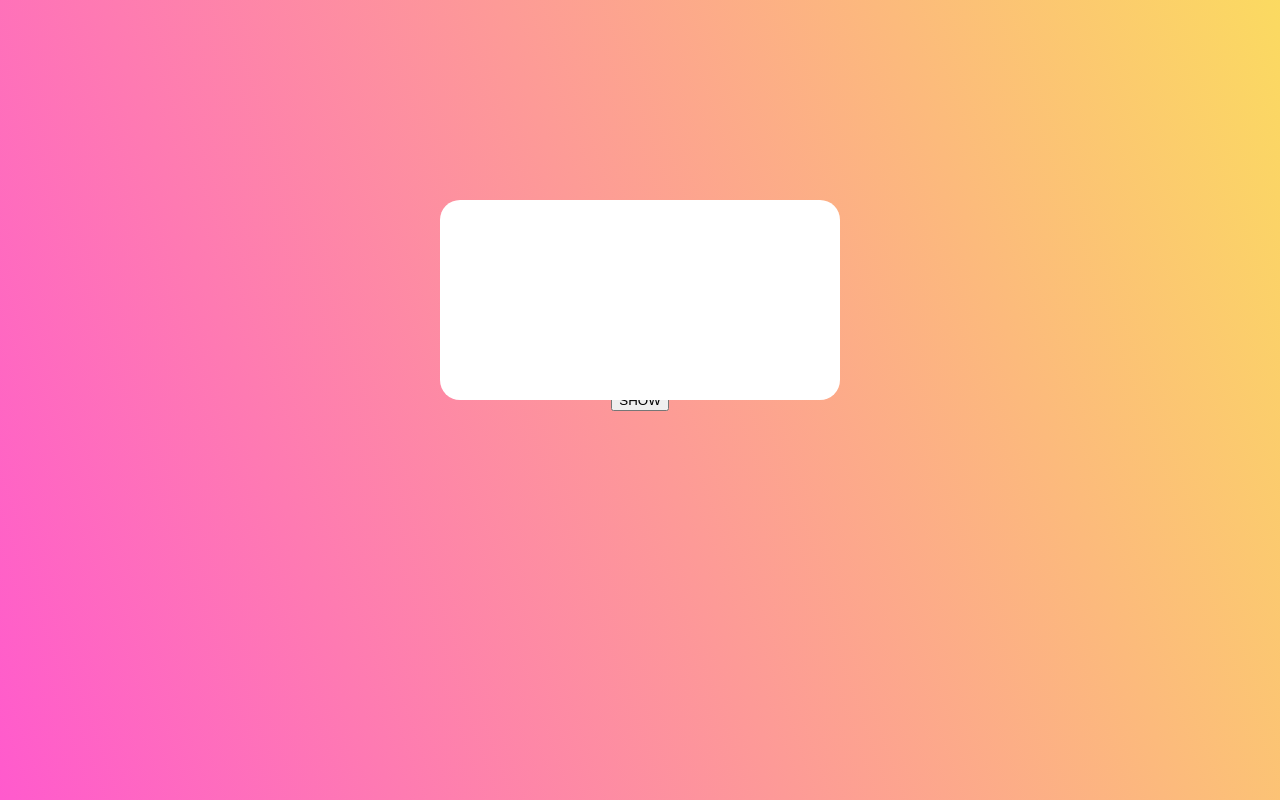
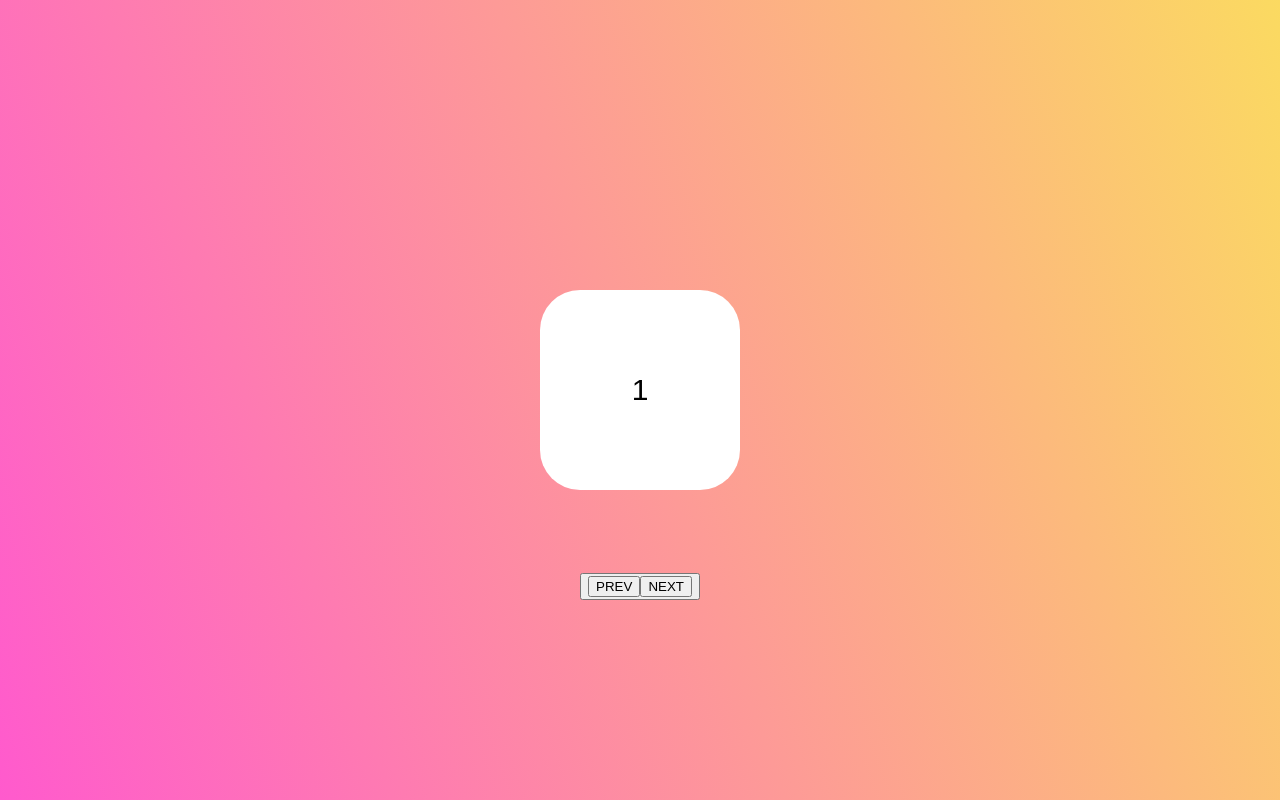
Before and after one commit to yyeonkim/react-masterclass, a React (Create React App) app: page / in a window 1280 px wide. Built offline with nearby package versions, Linux system fonts and the light colour scheme.

Commit message:
Create sliders

```diff
--- a/src/App.tsx
+++ b/src/App.tsx
@@ -2,23 +2,55 @@ import styled from "styled-components";
 import { AnimatePresence, motion } from "framer-motion";
 import { useState } from "react";
 
+// Animation Variants
+
+const boxVariants = {
+  entry: (back: boolean) => ({
+    opacity: 0,
+    x: back ? -200 : 200,
+    scale: 0.5,
+    transition: { duration: 0.5 },
+  }),
+  center: { opacity: 1, x: 0, scale: 1, transition: { duration: 0.5 } },
+  exit: (back: boolean) => ({
+    opacity: 0,
+    x: back ? 200 : -200,
+    scale: 0.5,
+    transition: { duration: 0.5 },
+  }),
+};
+
 export default function App() {
-  const [showing, setShowing] = useState(true);
-  const toggleShowing = () => setShowing((prev) => !prev);
+  const [visible, setVisible] = useState(0);
+  const [back, setBack] = useState(false);
+
+  const getNextSlider = () => {
+    setBack(false);
+    setVisible((prev) => (prev + 1) % 10);
+  };
+  const getPrevSlider = () => {
+    setBack(true);
+    setVisible((prev) => (prev + 9) % 10);
+  };
 
   return (
     <Wrapper>
-      <button onClick={toggleShowing}>SHOW</button>
-      <AnimatePresence>
-        {showing && (
-          <Box
-            variants={boxVariants}
-            initial="Initial"
-            animate="visible"
-            exit="exit"
-          />
-        )}
+      <AnimatePresence custom={back}>
+        <Box
+          custom={back}
+          variants={boxVariants}
+          initial="entry"
+          animate="center"
+          exit="exit"
+          key={visible}
+        >
+          {visible + 1}
+        </Box>
       </AnimatePresence>
+      <Buttons>
+        <button onClick={getPrevSlider}>PREV</button>
+        <button onClick={getNextSlider}>NEXT</button>
+      </Buttons>
     </Wrapper>
   );
 }
@@ -34,18 +66,19 @@ const Wrapper = styled(motion.div)`
 `;
 
 const Box = styled(motion.div)`
-  width: 40rem;
+  position: absolute;
+  width: 20rem;
   height: 20rem;
+  display: flex;
+  justify-content: center;
+  align-items: center;
+  font-size: 3rem;
   background-color: white;
-  border-radius: 20px;
-  position: absolute;
-  top: 20rem;
+  border-radius: 40px;
+  margin-bottom: 2rem;
 `;
 
-// Animation Variants
-
-const boxVariants = {
-  Initial: { opacity: 0 },
-  visible: { opacity: 1, scale: 1, rotateZ: 360 },
-  exit: { opacity: 0, y: -20 },
-};
+const Buttons = styled.button`
+  position: absolute;
+  bottom: 20rem;
+`;
```
